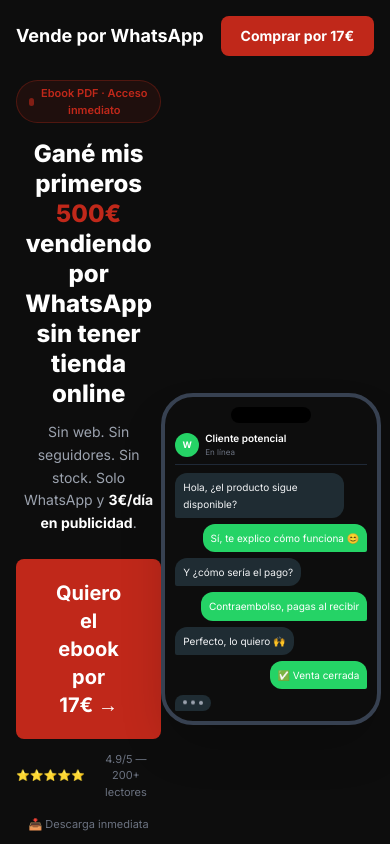
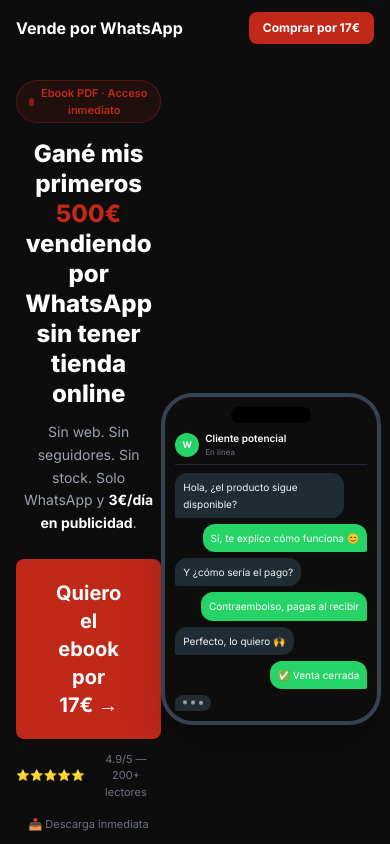
Before and after one commit to badrx15/webebook, a Next.js app: page / in a window 390 px wide. Shown: the top 844 px of the page. Built offline with nearby package versions, Linux system fonts and the light colour scheme.

Commit message:
Fix mobile: hydration errors, navbar overlap, espaciado vertical

```diff
--- a/components/FAQ.tsx
+++ b/components/FAQ.tsx
@@ -34,7 +34,7 @@
   };
 
   return (
-    <section ref={ref} id="faq" className="bg-[#f5f5f5] px-4 py-20 sm:px-6 lg:px-8">
+    <section ref={ref} id="faq" className="bg-[#f5f5f5] px-4 py-16 sm:py-20 lg:py-24 sm:px-6 lg:px-8 scroll-mt-16">
       <div className="mx-auto max-w-2xl">
         <motion.h2
           className="mb-12 text-center text-3xl font-extrabold text-[#0d0d0d] sm:text-4xl"
--- a/components/Hero.tsx
+++ b/components/Hero.tsx
@@ -118,22 +118,28 @@
   );
 }
 
-// ─── Particles (reduced on mobile for performance) ─────────────
+// ─── Particles (desktop only, no SSR to avoid hydration error) ──
 function ParticleField() {
-  const [isMobile] = useState(() => typeof window !== 'undefined' && window.innerWidth < 640);
+  const [ready, setReady] = useState(false);
 
-  const count = isMobile ? 6 : 20;
+  useEffect(() => {
+    setReady(true);
+  }, []);
+
+  if (!ready) return null;
+
+  const isMobile = window.innerWidth < 640;
+  if (isMobile) return null;
+
+  const count = 20;
   const particles = Array.from({ length: count }, (_, i) => ({
     id: i,
     x: Math.random() * 100,
     y: Math.random() * 100,
-    size: Math.random() * (isMobile ? 2 : 4) + (isMobile ? 1 : 2),
+    size: Math.random() * 4 + 2,
     delay: Math.random() * 5,
     duration: Math.random() * 6 + 4,
   }));
-
-  // Don't render particles on mobile for performance
-  if (isMobile) return null;
 
   return (
     <div className="pointer-events-none absolute inset-0 overflow-hidden">
@@ -177,7 +183,7 @@
 
   // ── background glow movement (desktop only) ──────────────────
   const [mousePos, setMousePos] = useState({ x: 0.5, y: 0.5 });
-  const [isDesktop, setIsDesktop] = useState(true);
+  const [isDesktop, setIsDesktop] = useState(false);
 
   useEffect(() => {
     setIsDesktop(window.innerWidth >= 1024);
@@ -201,7 +207,7 @@
     <section
       ref={ref}
       id="inicio"
-      className="relative flex min-h-screen items-center overflow-hidden bg-[#0d0d0d] px-4 pt-20 pb-12 sm:px-6 lg:pb-16 lg:pt-24"
+      className="relative flex min-h-screen items-center overflow-hidden bg-[#0d0d0d] px-4 pt-20 pb-16 sm:px-6 lg:pb-20 lg:pt-24 scroll-mt-16"
     >
       {/* ── Background glow (desktop only) ── */}
       {isDesktop && (
--- a/components/Navbar.tsx
+++ b/components/Navbar.tsx
@@ -25,10 +25,10 @@
         scrolled ? 'bg-[#0d0d0d]/95 backdrop-blur-sm shadow-lg' : 'bg-transparent'
       }`}
     >
-      <nav className="mx-auto flex max-w-7xl items-center justify-between px-4 py-4 sm:px-6 lg:px-8">
+      <nav className="mx-auto flex max-w-7xl items-center justify-between px-4 py-3 sm:px-6 sm:py-4 lg:px-8">
         <Link
           href="/"
-          className="text-lg font-bold text-white sm:text-xl"
+          className="text-base font-bold text-white sm:text-xl"
           onClick={(e) => {
             e.preventDefault();
             heroRef.current?.scrollIntoView({ behavior: 'smooth' });
@@ -38,7 +38,7 @@
         </Link>
         <Link
           href="#precio"
-          className="rounded-lg bg-[#C0281A] px-5 py-2.5 text-sm font-bold text-white transition-opacity hover:opacity-90 sm:px-6 sm:py-3 sm:text-base"
+          className="rounded-lg bg-[#C0281A] px-3.5 py-2 text-xs font-bold text-white transition-opacity hover:opacity-90 sm:px-5 sm:py-2.5 sm:text-sm lg:px-6 lg:py-3 lg:text-base"
           onClick={() => {
             trackEvent(
               'cta_click',
--- a/components/Pain.tsx
+++ b/components/Pain.tsx
@@ -29,7 +29,7 @@
 
 const Pain = forwardRef<HTMLElement>((_, ref) => {
   return (
-    <section ref={ref} id="problema" className="bg-white px-4 py-16 sm:px-6 lg:py-20 lg:px-8">
+    <section ref={ref} id="problema" className="bg-white px-4 py-16 sm:px-6 sm:py-20 lg:py-24 lg:px-8 scroll-mt-16">
       <div className="mx-auto max-w-5xl">
         <motion.h2
           className="mb-10 text-center text-2xl font-extrabold text-[#0d0d0d] sm:mb-14 sm:text-3xl md:text-4xl"
--- a/components/Pricing.tsx
+++ b/components/Pricing.tsx
@@ -45,7 +45,7 @@
   };
 
   return (
-    <section ref={ref} id="precio" className="bg-white px-4 py-16 sm:px-6 lg:py-20 lg:px-8">
+    <section ref={ref} id="precio" className="bg-white px-4 py-16 sm:px-6 sm:py-20 lg:py-24 lg:px-8 scroll-mt-16">
       <div className="mx-auto max-w-md sm:max-w-lg">
         <motion.div
           className="rounded-2xl border-2 border-[#C0281A] bg-white p-6 shadow-xl sm:rounded-3xl sm:p-10 lg:p-12"
--- a/components/Solution.tsx
+++ b/components/Solution.tsx
@@ -23,7 +23,7 @@
 
 const Solution = forwardRef<HTMLElement>((_, ref) => {
   return (
-    <section ref={ref} id="sistema" className="bg-[#f5f5f5] px-4 py-16 sm:px-6 lg:py-20 lg:px-8">
+    <section ref={ref} id="sistema" className="bg-[#f5f5f5] px-4 py-16 sm:px-6 sm:py-20 lg:py-24 lg:px-8 scroll-mt-16">
       <div className="mx-auto max-w-5xl">
         <motion.h2
           className="mb-10 text-center text-2xl font-extrabold text-[#0d0d0d] sm:mb-14 sm:text-3xl md:text-4xl"
--- a/components/Testimonials.tsx
+++ b/components/Testimonials.tsx
@@ -35,7 +35,7 @@
     <section
       ref={ref}
       id="testimonios"
-      className="bg-[#0d0d0d] px-4 py-16 sm:px-6 lg:py-20 lg:px-8"
+      className="bg-[#0d0d0d] px-4 py-16 sm:px-6 sm:py-20 lg:py-24 lg:px-8 scroll-mt-16"
     >
       <div className="mx-auto max-w-5xl">
         <motion.h2
--- a/components/WhatYouGet.tsx
+++ b/components/WhatYouGet.tsx
@@ -45,7 +45,7 @@
 
 const WhatYouGet = forwardRef<HTMLElement>((_, ref) => {
   return (
-    <section ref={ref} id="contenido" className="bg-white px-4 py-16 sm:px-6 lg:py-20 lg:px-8">
+    <section ref={ref} id="contenido" className="bg-white px-4 py-16 sm:px-6 sm:py-20 lg:py-24 lg:px-8 scroll-mt-16">
       <div className="mx-auto max-w-6xl">
         <motion.div
           className="grid items-center gap-10 lg:grid-cols-2 lg:gap-16"
```
